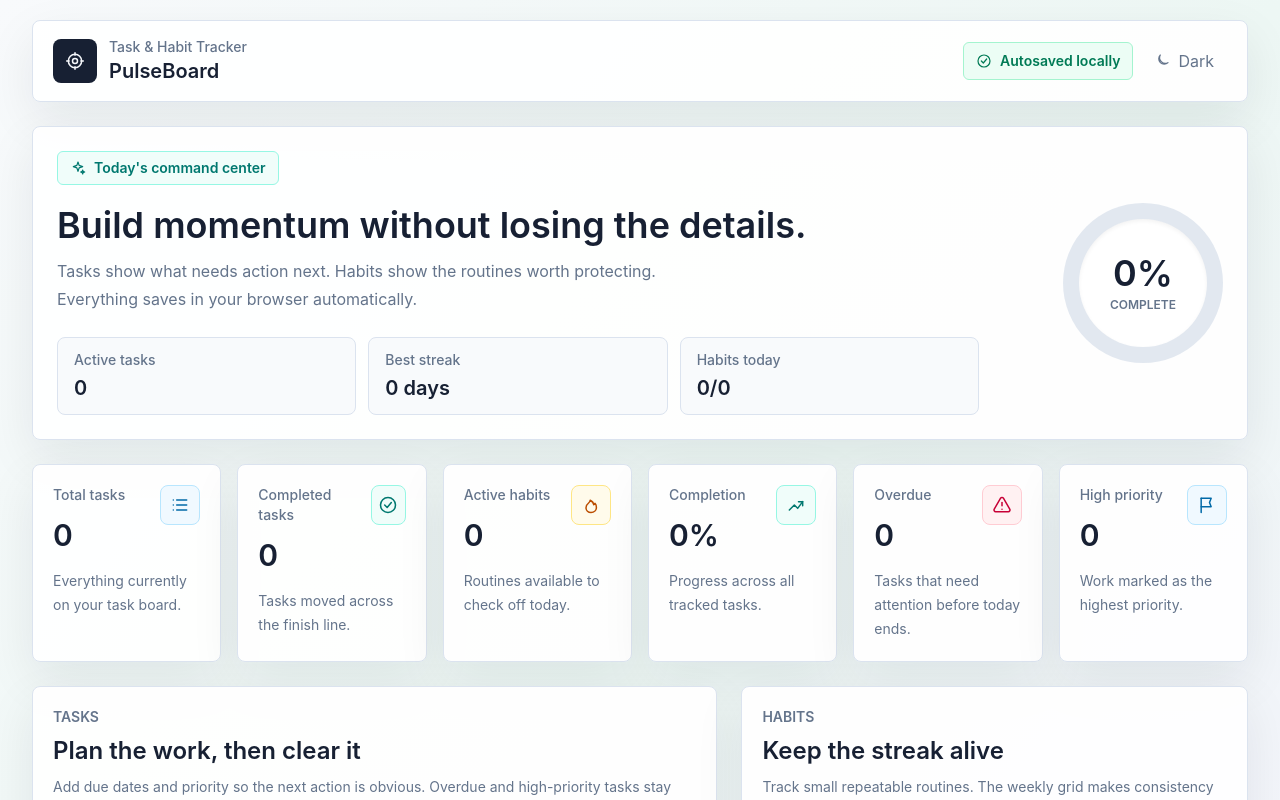
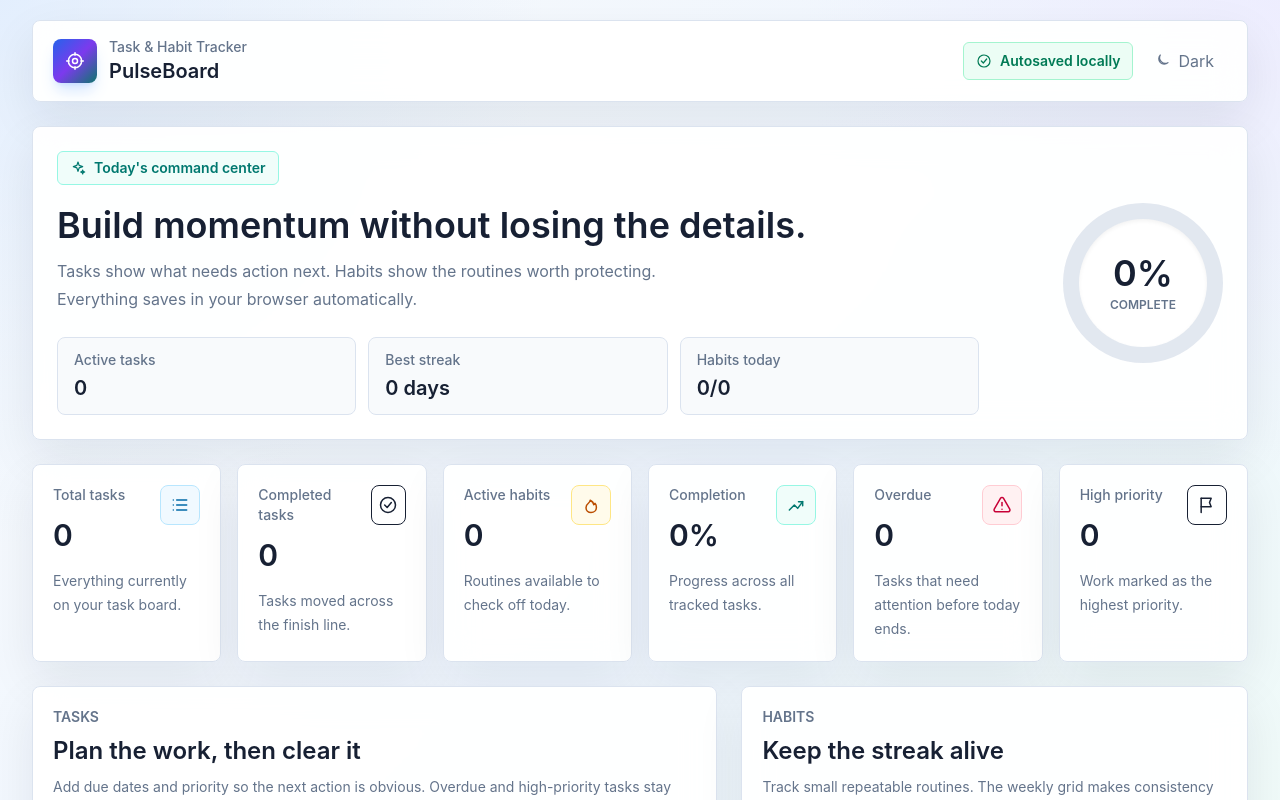
Before and after one commit to giorgaa3/my-app, a Next.js app: page / in a window 1280 px wide. Shown: the top 800 px of the page. Built offline with nearby package versions, Linux system fonts and the light colour scheme.

Commit message:
dashboard visuals

```diff
--- a/app/globals.css
+++ b/app/globals.css
@@ -7,11 +7,18 @@
   --surface-muted: #f8fafc;
   --border: #dbe3ef;
   --muted: #64748b;
+  --accent-blue: #2563eb;
+  --accent-purple: #7c3aed;
+  --accent-green: #0f766e;
   --brand: #0f766e;
   --brand-strong: #115e59;
   --danger: #e11d48;
-  --shadow: 0 18px 50px rgb(15 23 42 / 0.08);
-  --shell-bg: linear-gradient(135deg, #f8fafc 0%, #edf7f4 48%, #f7f3ff 100%);
+  --shadow: 0 18px 48px rgb(15 23 42 / 0.08);
+  --shadow-hover: 0 24px 60px rgb(15 23 42 / 0.13);
+  --shell-bg:
+    radial-gradient(circle at top left, rgb(219 234 254 / 0.72), transparent 34rem),
+    radial-gradient(circle at top right, rgb(237 233 254 / 0.68), transparent 30rem),
+    linear-gradient(135deg, #f8fafc 0%, #eff6ff 46%, #f0fdf4 100%);
 }
 
 :root[data-theme="dark"] {
@@ -21,11 +28,18 @@
   --surface-muted: #1d2634;
   --border: #2b3546;
   --muted: #a5b4c7;
+  --accent-blue: #60a5fa;
+  --accent-purple: #a78bfa;
+  --accent-green: #34d399;
   --brand: #2dd4bf;
   --brand-strong: #5eead4;
   --danger: #fb7185;
   --shadow: 0 20px 60px rgb(0 0 0 / 0.32);
-  --shell-bg: linear-gradient(135deg, #10141d 0%, #13251f 48%, #211b2d 100%);
+  --shadow-hover: 0 28px 72px rgb(0 0 0 / 0.42);
+  --shell-bg:
+    radial-gradient(circle at top left, rgb(37 99 235 / 0.18), transparent 34rem),
+    radial-gradient(circle at top right, rgb(124 58 237 / 0.16), transparent 32rem),
+    linear-gradient(135deg, #10141d 0%, #111827 46%, #12251e 100%);
 }
 
 @theme inline {
@@ -81,11 +95,22 @@ button:disabled {
     background: color-mix(in srgb, var(--surface) 94%, transparent);
     box-shadow: var(--shadow);
     color: var(--foreground);
+    backdrop-filter: blur(16px);
+    transition:
+      transform 180ms ease,
+      box-shadow 180ms ease,
+      border-color 180ms ease,
+      background 180ms ease;
+  }
+
+  .dashboard-card:hover {
+    border-color: color-mix(in srgb, var(--brand) 24%, var(--border));
+    box-shadow: var(--shadow-hover);
   }
 
   .soft-card {
     border: 1px solid var(--border);
-    background: var(--surface-muted);
+    background: color-mix(in srgb, var(--surface-muted) 90%, transparent);
   }
 
   .section-title {
@@ -118,17 +143,19 @@ button:disabled {
   }
 
   .primary-button {
-    background: var(--foreground);
-    color: var(--background);
+    background: linear-gradient(135deg, var(--accent-blue), var(--brand));
+    color: #ffffff;
+    box-shadow: 0 12px 24px color-mix(in srgb, var(--brand) 22%, transparent);
   }
 
   .primary-button:hover {
-    background: color-mix(in srgb, var(--foreground) 88%, var(--brand) 12%);
+    background: linear-gradient(135deg, var(--accent-purple), var(--brand));
   }
 
   .accent-button {
-    background: var(--brand);
+    background: linear-gradient(135deg, var(--accent-green), var(--brand));
     color: #ffffff;
+    box-shadow: 0 12px 24px color-mix(in srgb, var(--brand) 22%, transparent);
   }
 
   .accent-button:hover {
@@ -149,4 +176,35 @@ button:disabled {
   .attention-row {
     background: color-mix(in srgb, var(--danger) 8%, var(--surface));
   }
+
+  .accent-badge {
+    border: 1px solid color-mix(in srgb, var(--brand) 24%, var(--border));
+    background: color-mix(in srgb, var(--brand) 10%, var(--surface));
+    color: var(--brand);
+  }
+
+  .progress-track {
+    height: 0.5rem;
+    overflow: hidden;
+    border-radius: 999px;
+    background: color-mix(in srgb, var(--muted) 14%, transparent);
+  }
+
+  .progress-bar {
+    height: 100%;
+    border-radius: inherit;
+    background: linear-gradient(
+      90deg,
+      var(--accent-blue),
+      var(--accent-purple),
+      var(--accent-green)
+    );
+    transition: width 220ms ease;
+  }
+
+  .hero-panel {
+    background:
+      linear-gradient(135deg, color-mix(in srgb, var(--surface) 96%, transparent), color-mix(in srgb, var(--surface-muted) 92%, transparent)),
+      radial-gradient(circle at top right, color-mix(in srgb, var(--accent-purple) 16%, transparent), transparent 20rem);
+  }
 }
--- a/components/dashboard/Dashboard.tsx
+++ b/components/dashboard/Dashboard.tsx
@@ -167,7 +167,7 @@ export default function Dashboard() {
         category: habitInput.category,
         completedDates: [],
         createdAt: new Date().toISOString(),
-        emoji: habitInput.emoji.trim() || "*",
+        emoji: habitInput.emoji.trim() || "🌿",
         id: createId("habit"),
         name: trimmedName,
       },
@@ -249,7 +249,7 @@ export default function Dashboard() {
       <div className="mx-auto flex w-full max-w-7xl flex-col gap-6">
         <header className="dashboard-card flex flex-col gap-4 rounded-lg px-4 py-4 sm:flex-row sm:items-center sm:justify-between sm:px-5">
           <div className="flex items-center gap-3">
-            <div className="flex h-11 w-11 items-center justify-center rounded-lg bg-[var(--foreground)] text-[var(--background)]">
+            <div className="flex h-11 w-11 items-center justify-center rounded-lg bg-[linear-gradient(135deg,var(--accent-blue),var(--accent-purple),var(--brand))] text-white shadow-lg shadow-blue-500/20">
               <Icon name="target" className="h-5 w-5" />
             </div>
             <div>
--- a/components/dashboard/StatsGrid.tsx
+++ b/components/dashboard/StatsGrid.tsx
@@ -12,6 +12,7 @@ export function StatsGrid({ stats }: StatsGridProps) {
         detail="Everything currently on your task board."
         icon="list"
         label="Total tasks"
+        progress={stats.totalTasks > 0 ? 100 : 0}
         tone="blue"
         value={String(stats.totalTasks)}
       />
@@ -19,13 +20,15 @@ export function StatsGrid({ stats }: StatsGridProps) {
         detail="Tasks moved across the finish line."
         icon="checkCircle"
         label="Completed tasks"
-        tone="teal"
+        progress={stats.completionPercentage}
+        tone="green"
         value={String(stats.completedTasks)}
       />
       <StatCard
         detail="Routines available to check off today."
         icon="flame"
         label="Active habits"
+        progress={stats.activeHabits > 0 ? 100 : 0}
         tone="amber"
         value={String(stats.activeHabits)}
       />
@@ -33,6 +36,7 @@ export function StatsGrid({ stats }: StatsGridProps) {
         detail="Progress across all tracked tasks."
         icon="trend"
         label="Completion"
+        progress={stats.completionPercentage}
         tone="teal"
         value={`${stats.completionPercentage}%`}
       />
@@ -40,6 +44,11 @@ export function StatsGrid({ stats }: StatsGridProps) {
         detail="Tasks that need attention before today ends."
         icon="alert"
         label="Overdue"
+        progress={
+          stats.totalTasks === 0
+            ? 0
+            : Math.round((stats.overdueTasks / stats.totalTasks) * 100)
+        }
         tone="rose"
         value={String(stats.overdueTasks)}
       />
@@ -47,7 +56,12 @@ export function StatsGrid({ stats }: StatsGridProps) {
         detail="Work marked as the highest priority."
         icon="flag"
         label="High priority"
-        tone="blue"
+        progress={
+          stats.totalTasks === 0
+            ? 0
+            : Math.round((stats.highPriorityTasks / stats.totalTasks) * 100)
+        }
+        tone="purple"
         value={String(stats.highPriorityTasks)}
       />
     </section>
```
